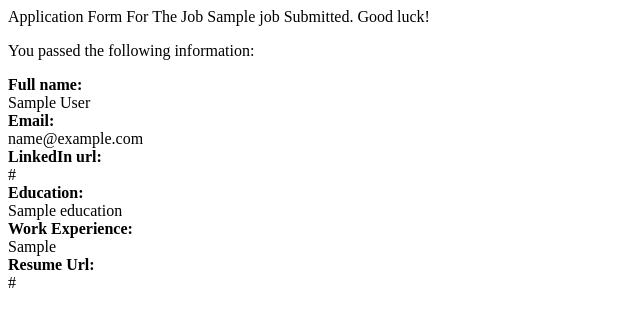
After one commit to piotrwieczorekk/careers_web_app_v2, a Flask app: template templates/application_form_submitted.html in a window 1280 px wide. The commit adds this page. Shown: the top 327 px of the page, without its empty margins (0-640 px from the left). Run offline with Flask 3, Linux system fonts and the light colour scheme; the template is opened without the code that fills it: most values are stand-ins (such as "Sample title", 1, 10 or a date in 2020).

Commit message:
added application_form_submitted

```diff
--- a/app.py
+++ b/app.py
@@ -1,7 +1,6 @@
-from flask import Flask, render_template,jsonify
-from database import engine, get_jobs_from_db, load_job_from_db
+from flask import Flask, render_template,jsonify,request
+from database import engine, get_jobs_from_db, load_job_from_db,add_application_to_db
 from sqlalchemy import text
-
 app = Flask(__name__)
 
 
@@ -15,6 +14,7 @@ def home():
 def job(id):
   job = load_job_from_db(id)
   if job:
+    print(job)
     return render_template('job_id_page.html',
                           job=job)
   else:
@@ -32,9 +32,24 @@ def frequently_asked_questions():
 def features():
     return render_template('features.html')
 
+
 @app.route('/job/<id>/form')
 def application_form(id):
-    return render_template('application_form.html',job_id = id)
+    job = load_job_from_db(id)  # Load the job object based on the 'id'
+    if job:
+        return render_template('application_form.html', job=job)
+    else:
+        return 'There is no such job id.', 404
+
+@app.route('/job/<id>/form/submit',methods=['POST'])
+def submit_application(id):
+    data = request.form
+    job = load_job_from_db(id)  # Load the job object based on the 'id'
+    add_application_to_db(id, data)
+    return render_template('application_form_submitted.html', job=job,application=data)
+
+
+
 
 if __name__ == '__main__':
     app.run(host='0.0.0.0', port=8080)
--- a/templates/application_form.html
+++ b/templates/application_form.html
@@ -1,5 +1,5 @@
 <h4>Application Form</h4>
-<form>
+<form action="{{ url_for('submit_application', id=job.id) }}" method="post">
   <div class="mb-2">
   <label>Full Name</label><br>
   <input type="text" required name="full_name" placeholder="Bruce Wayne">
@@ -29,6 +29,5 @@
   <label>Resume URL</label><br>
   <input type="url" name="resume_url">
   </div>
-
   <input type="submit">
 </form>
--- /dev/null
+++ b/templates/application_form_submitted.html
@@ -0,0 +1,22 @@
+<div>
+  <p>Application Form For The Job {{job['title']}} Submitted. Good luck!</p>
+</div>
+<p>You passed the following information:</p>
+<b>Full name:</b>
+<div>
+  {{application['full_name']}}</div>
+<b>Email:</b>
+<div>
+  {{application['email']}}</div>
+<b>LinkedIn url:</b>
+<div>
+  {{application['linkedin_url']}}</div>
+<b>Education:</b>
+<div>
+  {{application['education']}}</div>
+<b>Work Experience:</b>
+<div>
+  {{application['work_experience']}}</div></div>
+<b>Resume Url:</b>
+<div>
+  {{application['resume_url']}}</div></div>
```
Also changed, not shown: database.py (+37 -4 lines).
